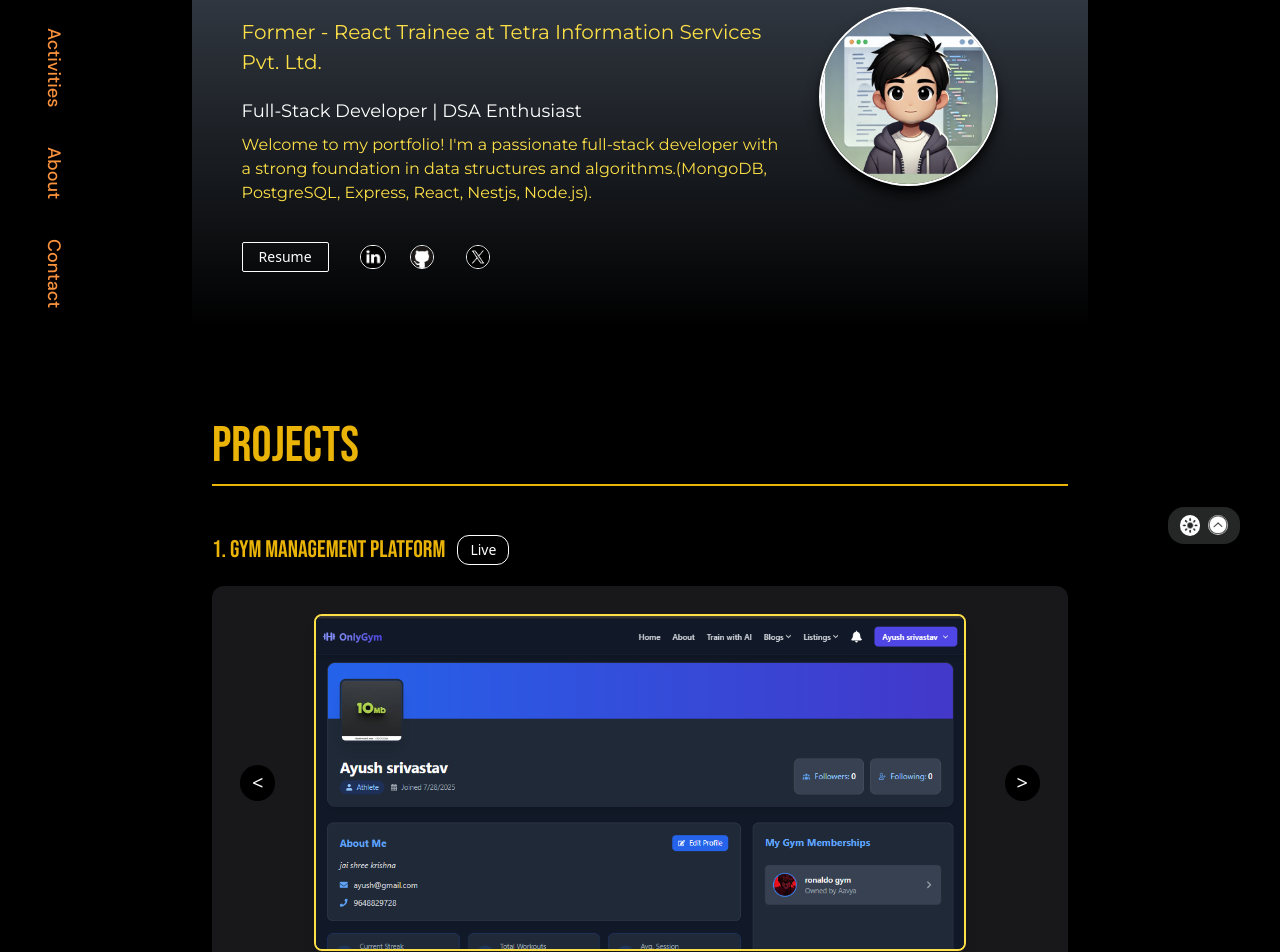
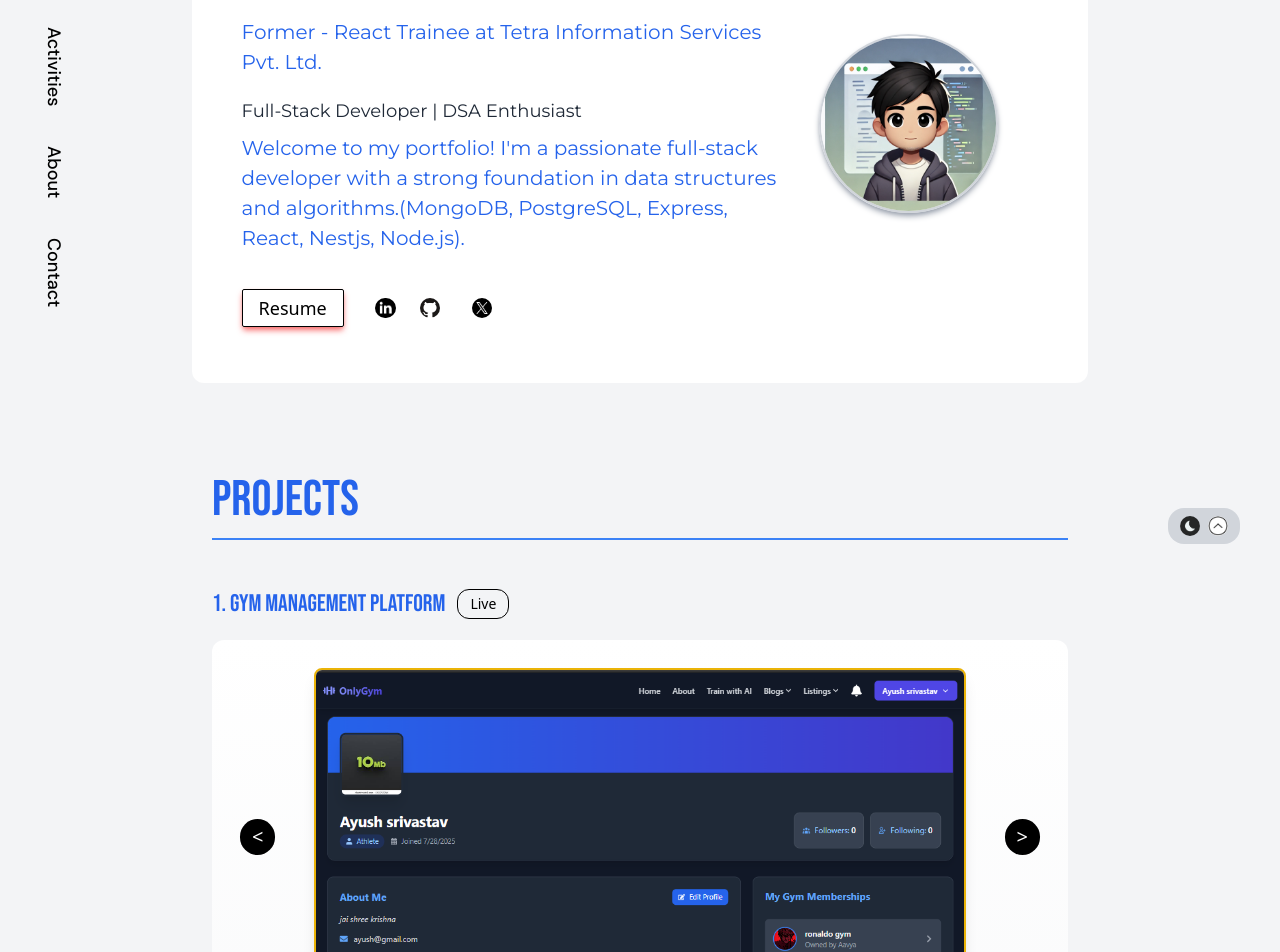
Before and after one commit to Ayush30s/portfolio, a React (Vite) app: page / in a window 1280 px wide. Shown: the part 240-1192 px from the top of the page. Built offline with nearby package versions, Linux system fonts and the light colour scheme; no server answers.

Commit message:
chnages done

```diff
--- a/src/App.jsx
+++ b/src/App.jsx
@@ -8,7 +8,7 @@ import Contact from "./Contact";
 import ExtraActivity from "./activity";
 
 const App = () => {
-  const [d, setD] = useState(false);
+  const [d, setD] = useState(true);
 
   return (
     <Router>
--- a/src/Header.jsx
+++ b/src/Header.jsx
@@ -41,7 +41,7 @@ const Header = ({ d, setD }) => {
       <div
         className={`md:writing-mode-vertical-lr z-40 ${
           mouse || isHeaderVisible ? "opacity-100" : "opacity-0 md:opacity-100"
-        } flex w-full md:w-10 md:p-10 px-10 py-16 md:h-full flex-col md:flex-row md:justify-between items-start md:items-center font-lcase font-medium fixed top-0 left-0 text-sm md:text-lg transition-all duration-300 ${
+        } flex w-full md:w-10 md:p-10 px-5 py-10 md:h-full flex-col md:flex-row md:justify-between items-start md:items-center font-lcase font-medium fixed top-0 left-0 text-sm md:text-lg transition-all duration-300 ${
           !d ? "bg-black text-orange-400" : "bg-gray-100 text-black"
         } ${isHeaderVisible ? "block" : "hidden md:block"}`} // Show header based on screen size
         onMouseMove={(event) => handleHeaderMouse(event)}
@@ -66,7 +66,7 @@ const Header = ({ d, setD }) => {
           onClick={() => handleLinkClick("project")}
         >
           <span className="mx-2 text-gray-600 text-light opacity-100 md:opacity-0">
-            03
+            02
           </span>
           <span className="mx-2">Projects</span>
         </a>
@@ -78,7 +78,7 @@ const Header = ({ d, setD }) => {
           onClick={() => handleLinkClick("activities")}
         >
           <span className="mx-2 text-gray-600 text-light opacity-100 md:opacity-0">
-            04
+            03
           </span>
           <span className="mx-2">Activities</span>
         </a>
--- a/src/Home.jsx
+++ b/src/Home.jsx
@@ -75,14 +75,14 @@ const Home = ({ d, setD }) => {
             <p className="text-lg mb-2 font-montserrat">{`Full-Stack Developer | DSA Enthusiast`}</p>
 
             <p
-              className={`text-[16px] ${
+              className={`text-[16px] md:text-[20px] ${
                 dark ? "text-blue-600" : "text-yellow-300"
               } font-medium mb-5 font-montserrat`}
             >
               Welcome to my portfolio! I'm a passionate full-stack developer
               with a strong foundation in data structures and algorithms.
               <b
-                className={`text-[16px] ${
+                className={`text-[16px] lg:text-[20px] ${
                   dark ? "text-blue-600" : "text-yellow-300"
                 } font-medium mb-5 font-montserrat`}
               >
@@ -92,7 +92,7 @@ const Home = ({ d, setD }) => {
             <div className="flex md:flex-row flex-col justify-center items-center w-[80%] md:w-[50%] mt-4 mb-2">
               <a
                 href="https://drive.google.com/file/d/12Yxg1FxRN5bNQRxP1mkMer2O8CkCgPnu/view?usp=drive_link"
-                className={`px-4 py-1 md:my-0 my-3 mr-5 text-sm rounded-sm bg-transparent border ${
+                className={`px-4 py-1 md:my-0 my-3 mr-5 text-lg rounded-sm bg-transparent border shadow-md shadow-red-400 ${
                   !dark ? "text-white border-white" : " text-black border-black"
                 } hover:bg-blue-700`}
               >
--- a/src/ProjectAccordian.jsx
+++ b/src/ProjectAccordian.jsx
@@ -91,7 +91,7 @@ const ProjectAccordion = ({
 
           {/* Image */}
           <img
-            className={`border-2 md:w-[80%] h-[200px] md:h-[300%] w-auto my-2 rounded-lg shadow-lg ${
+            className={`border-2 md:w-[80%] h-[200px] md:h-[250%] w-auto my-2 rounded-lg shadow-lg ${
               !dark ? "border-yellow-300" : "border-yellow-500"
             }`}
             src={projectImage[currentImageIndex]?.image}
@@ -117,7 +117,7 @@ const ProjectAccordion = ({
         </div>
 
         {/* Features & Tools */}
-        <div className="w-full my-5">
+        <div className="w-full my-5 px-0 md:px-[10%]">
           {/* Features Section */}
           <div className="mb-5">
             <button
```
Also changed, not shown: 1 other file (tests, documents, lock files or other folders).
